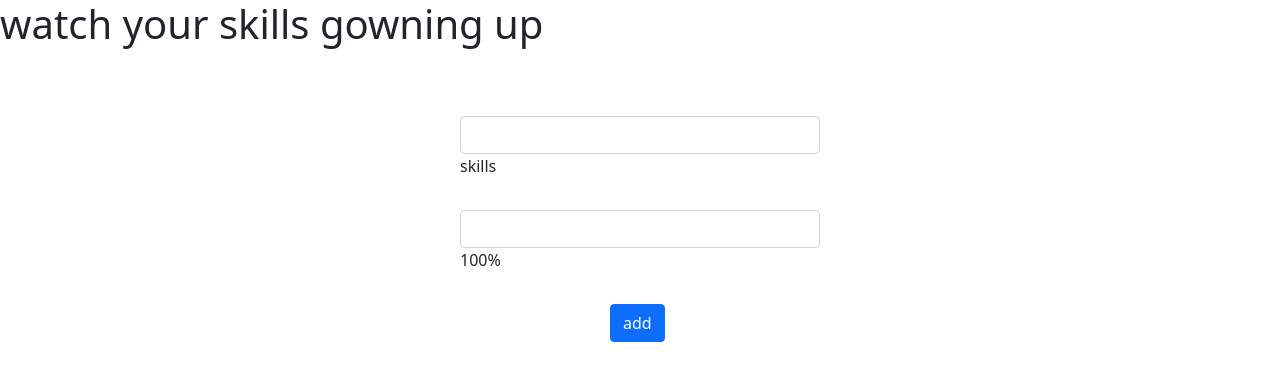
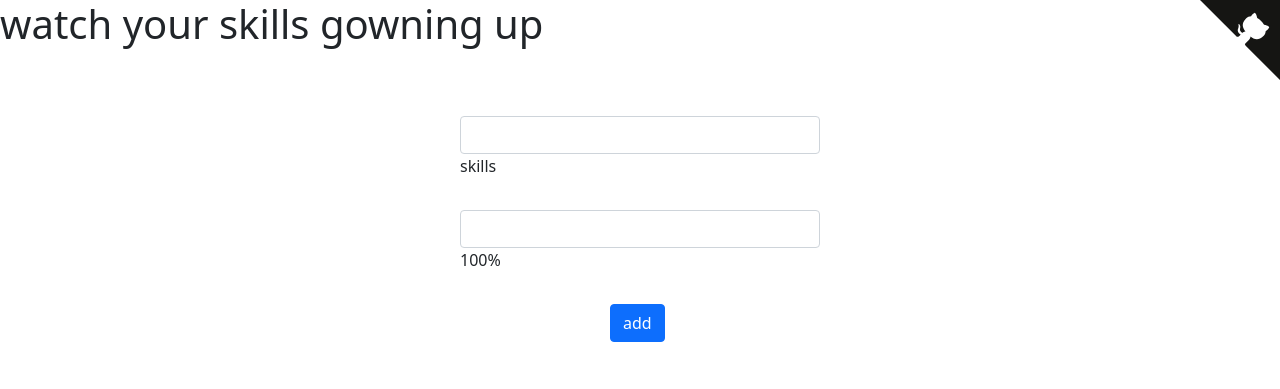
Before and after one commit to mr-dev-dragon/i-skills-for-x-project, a plain HTML site: page index.html in a window 1280 px wide. Drawn offline with nearby package versions, Linux system fonts and the light colour scheme; files that its build step writes are made by us from their sources.

Commit message:
Update index.html

```diff
--- a/index.html
+++ b/index.html
@@ -89,6 +89,18 @@
       </article>
     </section>
   </main>
+  <a href="https://github.com/Ahmed-Aoulad-Amar" class="github-corner" aria-label=" GitHub" tabindex="-1"><svg width="80"
+		height="80" viewBox="0 0 250 250"
+		style=" position: absolute; top: 0; right: 0; border: 0; fill: #151513; color: #fff;">
+        <path d="M0,0 L115,115 L130,115 L142,142 L250,250 L250,0 Z"></path>
+        <path
+          d="M128.3,109.0 C113.8,99.7 119.0,89.6 119.0,89.6 C122.0,82.7 120.5,78.6 120.5,78.6 C119.2,72.0 123.4,76.3 123.4,76.3 C127.3,80.9 125.5,87.3 125.5,87.3 C122.9,97.6 130.6,101.9 134.4,103.2"
+          fill="currentColor" style="transform-origin: 130px 106px;" class="octo-arm"></path>
+        <path
+          d="M115.0,115.0 C114.9,115.1 118.7,116.5 119.8,115.4 L133.7,101.6 C136.9,99.2 139.9,98.4 142.2,98.6 C133.8,88.0 127.5,74.4 143.8,58.0 C148.5,53.4 154.0,51.2 159.7,51.0 C160.3,49.4 163.2,43.6 171.4,40.1 C171.4,40.1 176.1,42.5 178.8,56.2 C183.1,58.6 187.2,61.8 190.9,65.4 C194.5,69.0 197.7,73.2 200.1,77.6 C213.8,80.2 216.3,84.9 216.3,84.9 C212.7,93.1 206.9,96.0 205.4,96.6 C205.1,102.4 203.0,107.8 198.3,112.5 C181.9,128.9 168.3,122.5 157.7,114.1 C157.9,116.9 156.7,120.9 152.7,124.9 L141.0,136.5 C139.8,137.7 141.6,141.9 141.8,141.8 Z"
+          fill="currentColor" class="octo-body"></path>
+      </svg>
+  </a>
   <footer>
 
   </footer>
```
